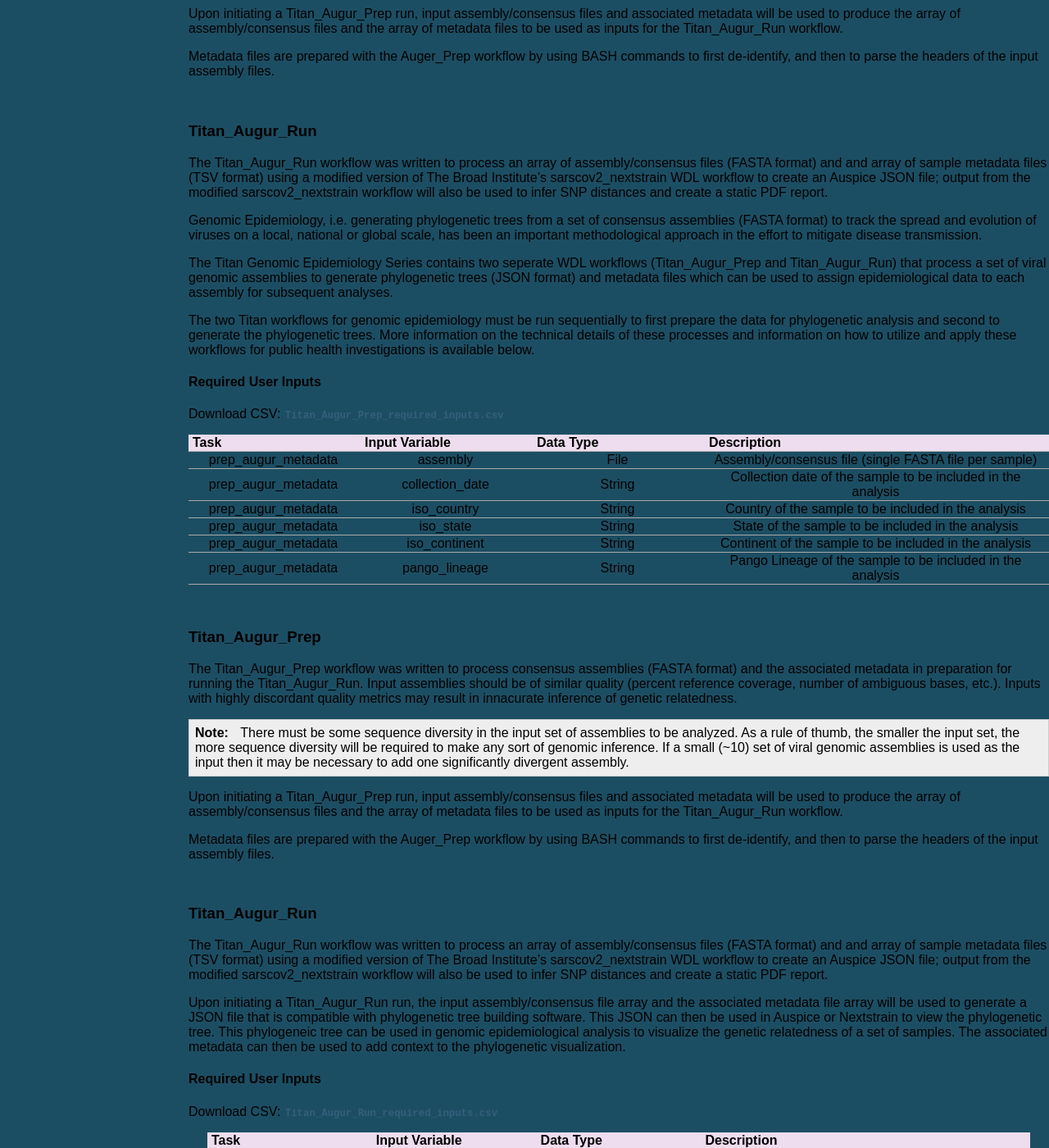
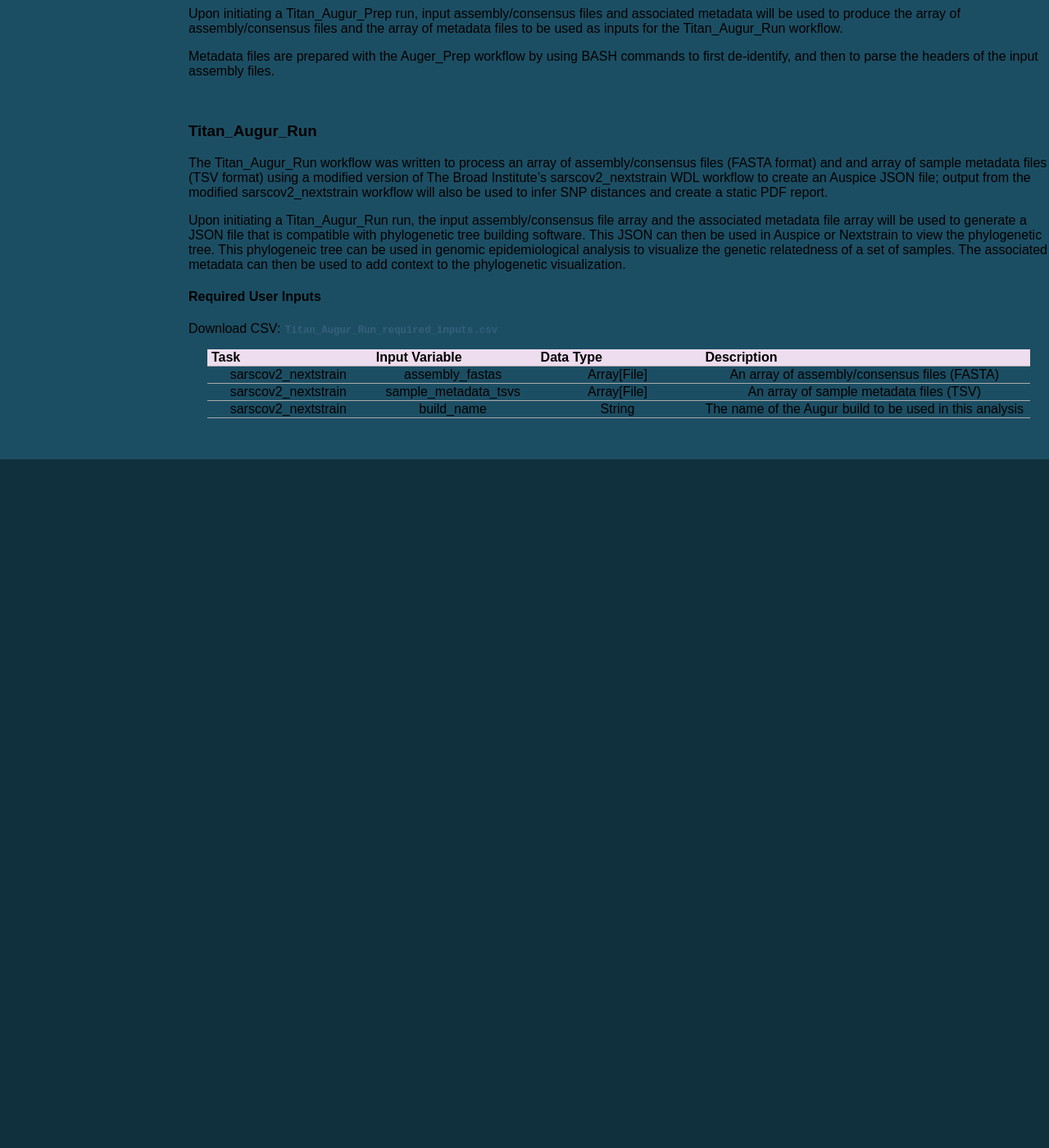
Before and after one commit to theiagen/public_health_viral_genomics, a Sphinx documentation site: the page built from docs/source/titan_workflows.rst, in a window 1280 px wide and 1400 px high, scrolled down 19936 px. Shown: the whole window at 82% size. Built offline with Sphinx 7.4.7, drawn with Linux system fonts in a browser that asks for light colours; pages that are not in the unit, such as notebooks, are missing from menus.

Commit message:
remove redundant text

```diff
--- a/docs/source/titan_workflows.rst
+++ b/docs/source/titan_workflows.rst
@@ -393,43 +393,6 @@ Titan_Augur_Run
 ===============
 The Titan_Augur_Run workflow was written to process an array of assembly/consensus files (FASTA format) and and array of sample metadata files (TSV format) using a modified version of The Broad Institute's sarscov2_nextstrain WDL workflow to create an Auspice JSON file; output from the modified sarscov2_nextstrain workflow will also be used to infer SNP distances and create a static PDF report.
 
-=======
-Titan Workflows for Genomic Epidemiology
---------------------------------------------
-
-Genomic Epidemiology, i.e. generating phylogenetic trees from a set of consensus assemblies (FASTA format) to track the spread and evolution of viruses on a local, national or global scale, has been an important methodological approach in the effort to mitigate disease transmission.
-
-The Titan Genomic Epidemiology Series contains two seperate WDL workflows (Titan_Augur_Prep and Titan_Augur_Run) that process a set of viral genomic assemblies to generate phylogenetic trees (JSON format) and metadata files which can be used to assign epidemiological data to each assembly for subsequent analyses.
-
-The two Titan workflows for genomic epidemiology must be run sequentially to first prepare the data for phylogenetic analysis and second to generate the phylogenetic trees. More information on the technical details of these processes and information on how to utilize and apply these workflows for public health investigations is available below.
-
-Required User Inputs
-********************
-Download CSV: :download:`Titan_Augur_Prep_required_inputs.csv <tables/titan_workflows/titan_augur_prep_required_inputs.csv>`
-
-.. csv-table::
-   :file: tables/titan_workflows/titan_augur_prep_required_inputs.csv
-   :widths: 20, 20, 20, 40
-   :header-rows: 1
-|
-
-Titan_Augur_Prep
-================
-The Titan_Augur_Prep workflow was written to process consensus assemblies (FASTA format) and the associated metadata in preparation for running the Titan_Augur_Run. Input assemblies should be of similar quality (percent reference coverage, number of ambiguous bases, etc.). Inputs with highly discordant quality metrics may result in innacurate inference of genetic relatedness.
-
-.. note::
-  There must be some sequence diversity in the input set of assemblies to be analyzed. As a rule of thumb, the smaller the input set, the more sequence diversity will be required to make any sort of genomic inference. If a small (~10) set of viral genomic assemblies is used as the input then it may be necessary to add one significantly divergent assembly.
-
-Upon initiating a Titan_Augur_Prep run, input assembly/consensus files and associated metadata will be used to produce the array of assembly/consensus files and the array of metadata files to be used as inputs for the Titan_Augur_Run workflow.
-
-Metadata files are prepared with the Auger_Prep workflow by using BASH commands to first de-identify, and then to parse the headers of the input assembly files.
-
-|
-
-Titan_Augur_Run
-===============
-The Titan_Augur_Run workflow was written to process an array of assembly/consensus files (FASTA format) and and array of sample metadata files (TSV format) using a modified version of The Broad Institute's sarscov2_nextstrain WDL workflow to create an Auspice JSON file; output from the modified sarscov2_nextstrain workflow will also be used to infer SNP distances and create a static PDF report.
-
 Upon initiating a Titan_Augur_Run run, the input assembly/consensus file array and the associated metadata file array will be used to generate a JSON file that is compatible with phylogenetic tree building software. This JSON can then be used in Auspice or Nextstrain to view the phylogenetic tree. This phylogeneic tree can be used in genomic epidemiological analysis to visualize the genetic relatedness of a set of samples. The associated metadata can then be used to add context to the phylogenetic visualization.
 
 Required User Inputs
```
